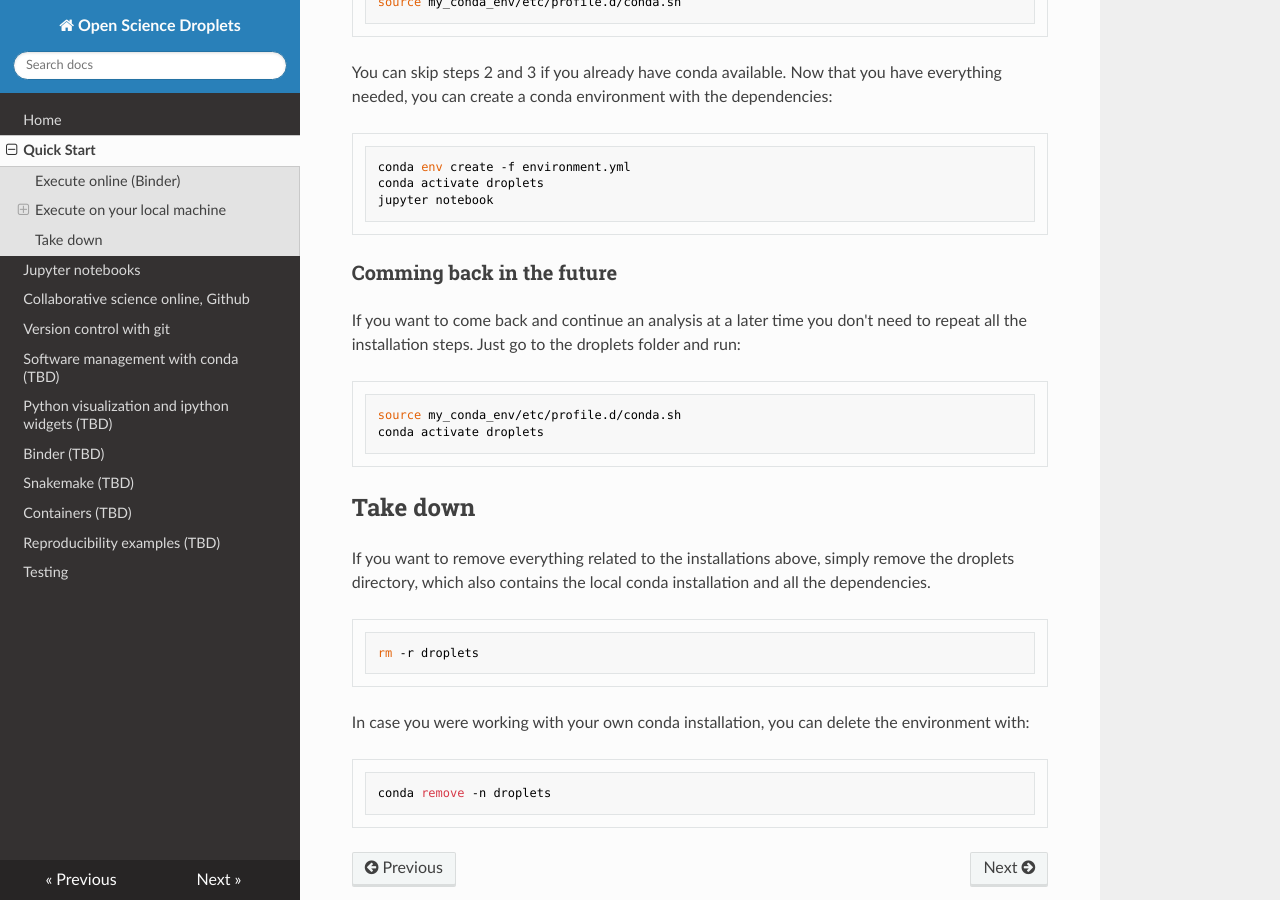
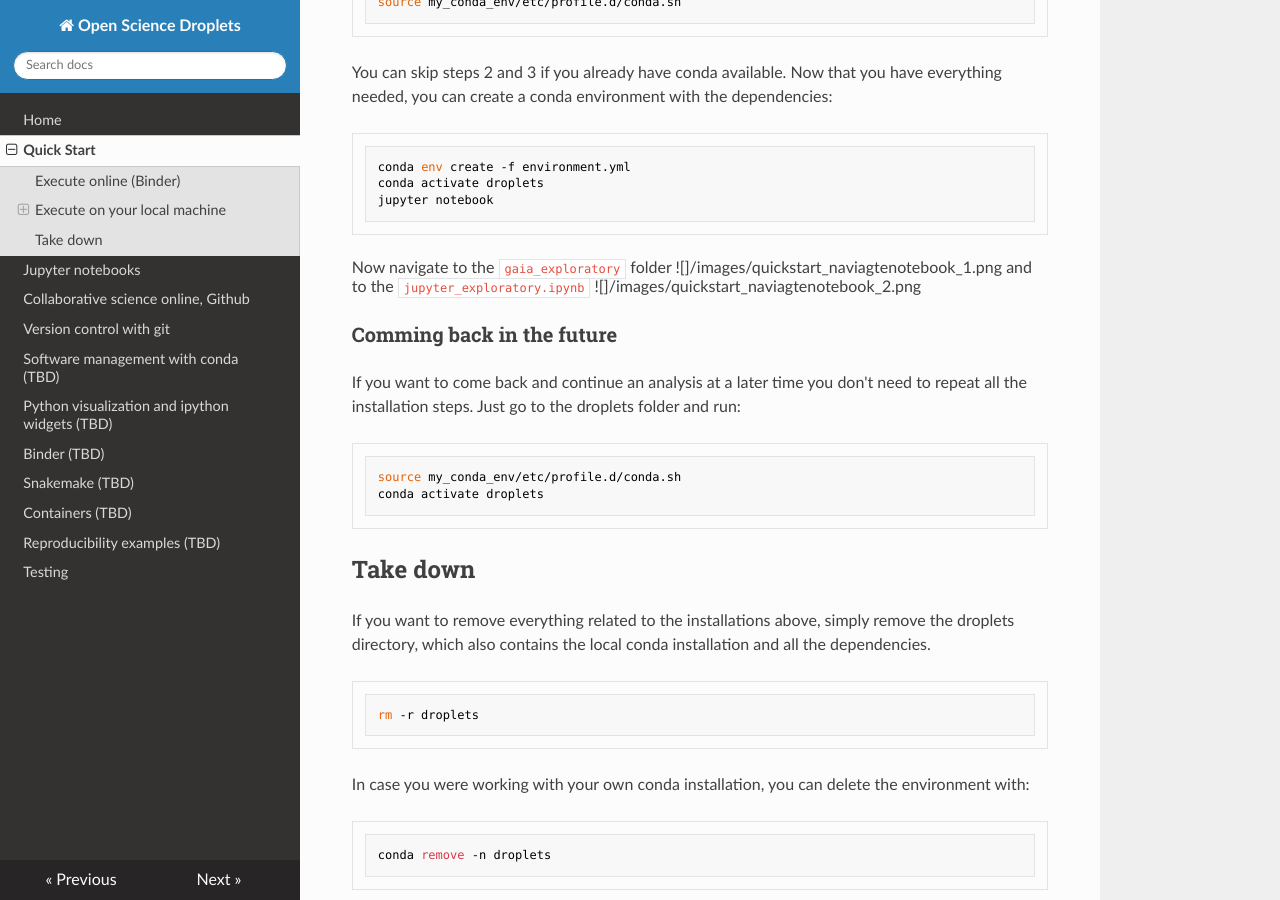
Before and after one commit to espsrc/droplets, an MkDocs documentation site: the page built from docs/quickstart.md, in a window 1280 px wide and 900 px high, scrolled down 1389 px. Built offline with MkDocs 1.6.1, drawn with Linux system fonts in a browser that asks for light colours; nearby versions of some CDN libraries.

Commit message:
Update quickstart.md

````diff
--- a/docs/quickstart.md
+++ b/docs/quickstart.md
@@ -37,7 +37,6 @@ conda activate droplets
 jupyter notebook
 ```
 
-
 ### On MacOS:
 Here are the steps for MacOS. The only difference is the Miniconda version to download.
 ```bash
@@ -58,6 +57,10 @@ conda env create -f environment.yml
 conda activate droplets
 jupyter notebook
 ```
+Now navigate to the ```gaia_exploratory``` folder
+![]/images/quickstart_naviagtenotebook_1.png
+and to the ```jupyter_exploratory.ipynb```
+![]/images/quickstart_naviagtenotebook_2.png
 
 ### Comming back in the future
 
````
